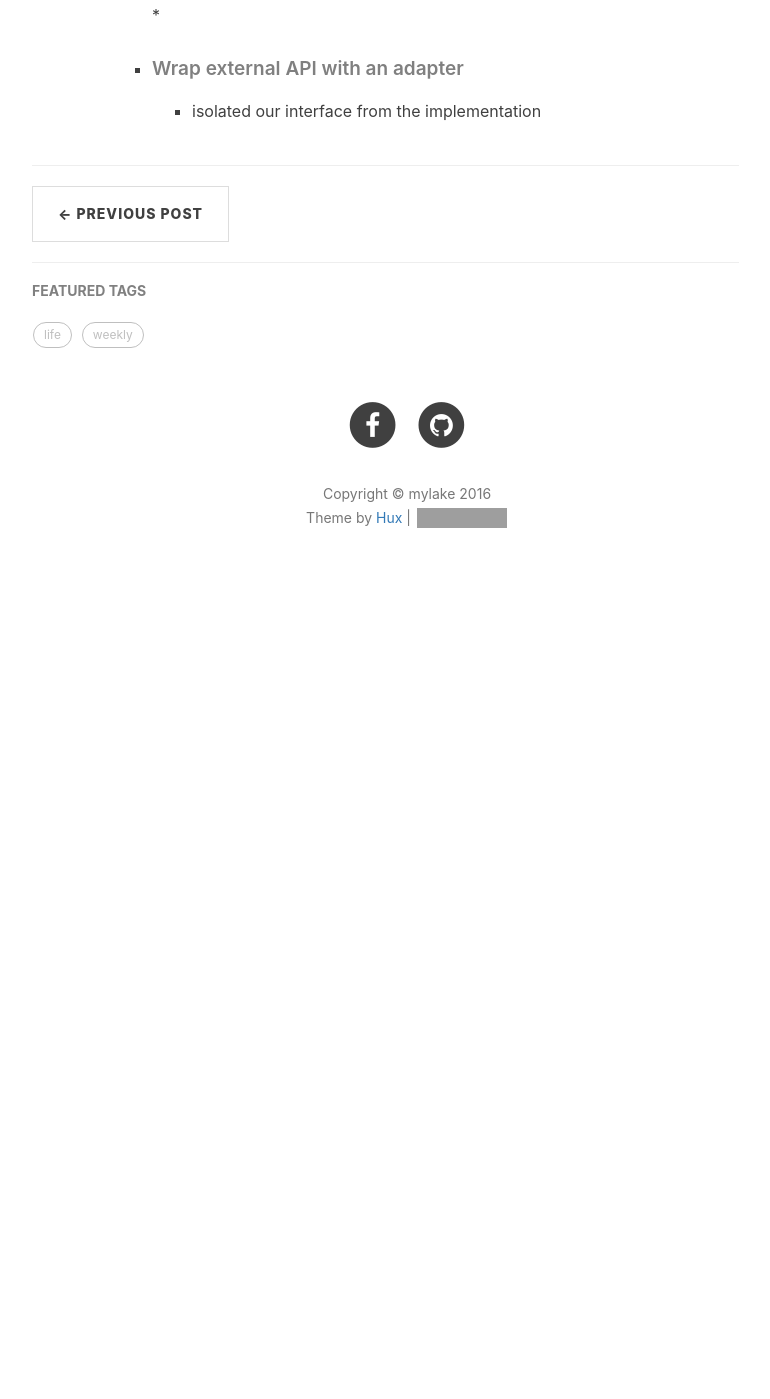
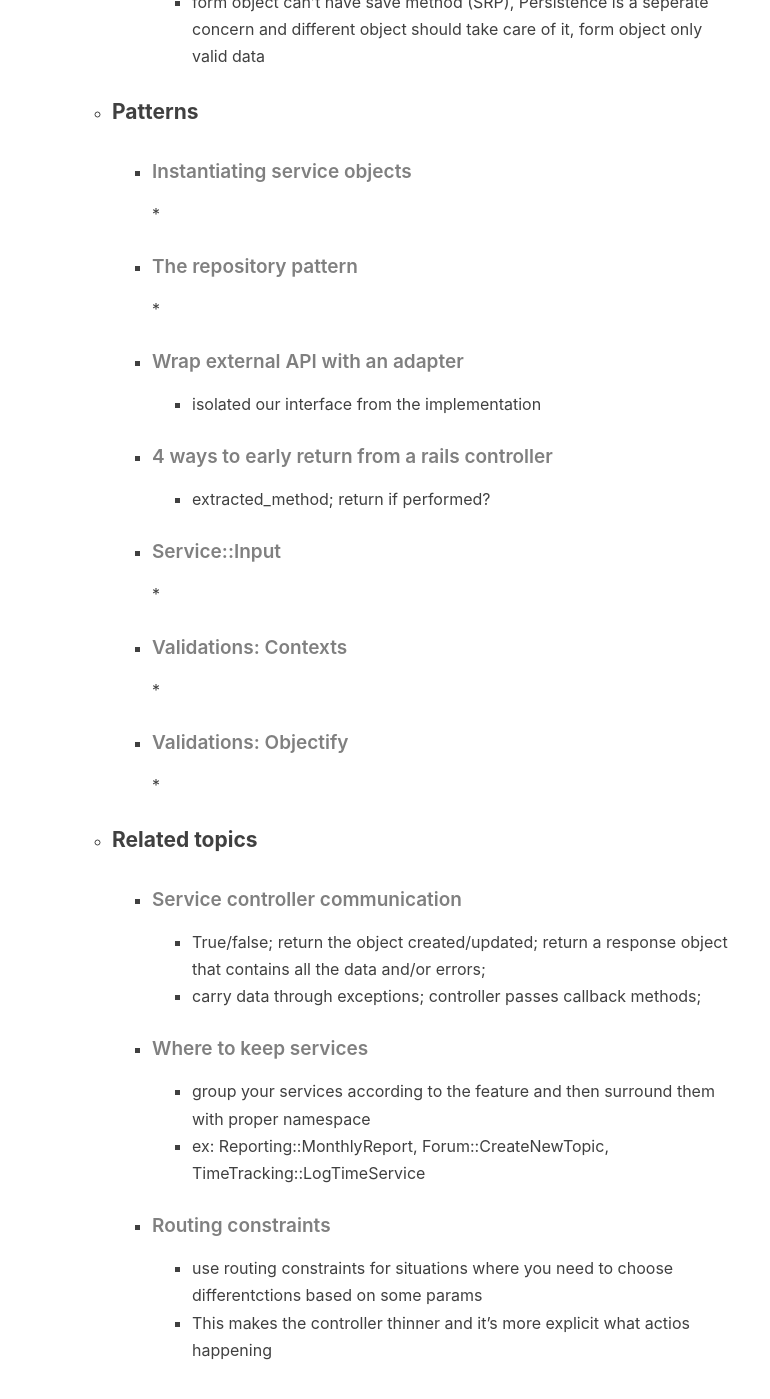
Before and after one commit to mylake/mylake.github.com, a Jekyll site: the page built from _posts/2016-08-13-1-fearlessRefactor.markdown, in a window 1280 px wide and 1400 px high, scrolled down 2315 px. Shown: the whole window, without its empty margins (233-1003 px from the left). Built offline with Jekyll 4.4.1, drawn with Linux system fonts in a browser that asks for light colours; nearby versions of some CDN libraries; comment, search, counter and statistics services are not loaded; before the commit the page ends 2937 px from its top, so only the background shows below that; some of the changed text lies outside the part shown; grey boxes are pictures that could not be loaded.

Commit message:
update fearlessrefacor

```diff
--- a/_posts/2016-08-13-1-fearlessRefactor.markdown
+++ b/_posts/2016-08-13-1-fearlessRefactor.markdown
@@ -17,41 +17,52 @@
 * <p>[Gem] <a href="https://github.com/NoamB/sorcery">sorcery</a></p>
   1. authentication for Rails
 
+## Read
+* <p>[Ruby] <a href="http://api.rubyonrails.org/v4.1.4/classes/ActionController/Metal.html#method-i-performed-3F">ActionController::Metal#performed?</a></p>
+  1. you can test whether render or redirect already happended
+
+* <p>[Ruby] <a href="http://api.rubyonrails.org/classes/ActiveModel/Validations.html#method-i-valid-3F">ActiveModel::Validations#valid?(context=nil)</a></p>
+  * validates_length_of :slug, minimum: 3, on: :user
+  * validates_length_of :slug, minimum: 1, on: :admin
+  * @user.save(context: :admin), @user.valid?(:admin), @user.valid?(:user),
+
+* <p>[Ruby] <a href="http://railsfun.tw/t/ruby-queue-v-s-thread-mutex/619/2">[ruby 的多工]Queue v.s. Thread ? & Mutex …</a></p>
+
 ## Book
 * <p> <a href="http://rails-refactoring.com/">Fearless Rails Refactoring</a></p>
 
   * #### Refactoring recipes
 
      * ##### Inline controller filters
-       * extract filter to service
+         * extract filter to service
 
      * ##### Explicitly render views with locals
-       * pass the params to partials explicitly with render
+         * pass the params to partials explicitly with render
 
      * ##### Extract render/redirect methods
-       * extract a private method for each render and redirect call
+         * extract a private method for each render and redirect call
 
      * ##### Extract a Single Action Controller class
-       * extract like CreateProductsController only when ProductsController is too too too large
+         * extract like CreateProductsController only when ProductsController is too too too large
 
      * ##### Extract routing constraint
-       * use routing constraint to seperate controller action
+         * use routing constraint to seperate controller action
 
      * ##### Extract an adapter object
-       * extract call external library to adapter object call
+         * extract call external library to adapter object call
 
      * ##### Extract a repository object
-       * hide the direct ActiveRecord calls, isolated, add data storage on repo object
+         * hide the direct ActiveRecord calls, isolated, add data storage on repo object
 
      * ##### Extract a service object using the SimpleDelegator
-       * move some domain or business logic to service object
+         * move some domain or business logic to service object
 
      * ##### Extract conditional validation into Service Object
-       * when validation only used in one place, drop the condition on model, move it to service object
+         * when validation only used in one place, drop the condition on model, move it to service object
 
      * ##### Extract a form object
-       * move form to form object, more explicit and domain is expressed better
-       * form object can't have save method (SRP), Persistence is a seperate concern and different object should take care of it, form object only valid data
+         * move form to form object, more explicit and domain is expressed better
+         * form object can't have save method (SRP), Persistence is a seperate concern and different object should take care of it, form object only valid data
 
   * #### Patterns
 
@@ -62,4 +73,31 @@
        *
 
      * ##### Wrap external API with an adapter
-       * isolated our interface from the implementation
+         * isolated our interface from the implementation
+
+     * ##### 4 ways to early return from a rails controller
+
+         * extracted_method; return if performed?
+
+     * ##### Service::Input
+       *
+
+     * ##### Validations: Contexts
+       *
+
+     * ##### Validations: Objectify
+       *
+
+  * #### Related topics
+
+     * ##### Service controller communication
+         * True/false; return the object created/updated; return a response object that contains all the data and/or errors;
+         * carry data through exceptions; controller passes callback methods;
+
+     * ##### Where to keep services
+         * group your services according to the feature and then surround them with proper namespace
+         * ex: Reporting::MonthlyReport, Forum::CreateNewTopic, TimeTracking::LogTimeService
+
+     * ##### Routing constraints
+         * use routing constraints for situations where you need to choose differentctions based on some params
+         * This makes the controller thinner and it’s more explicit what actios happening
```
Also changed, not shown: 1 other file.
